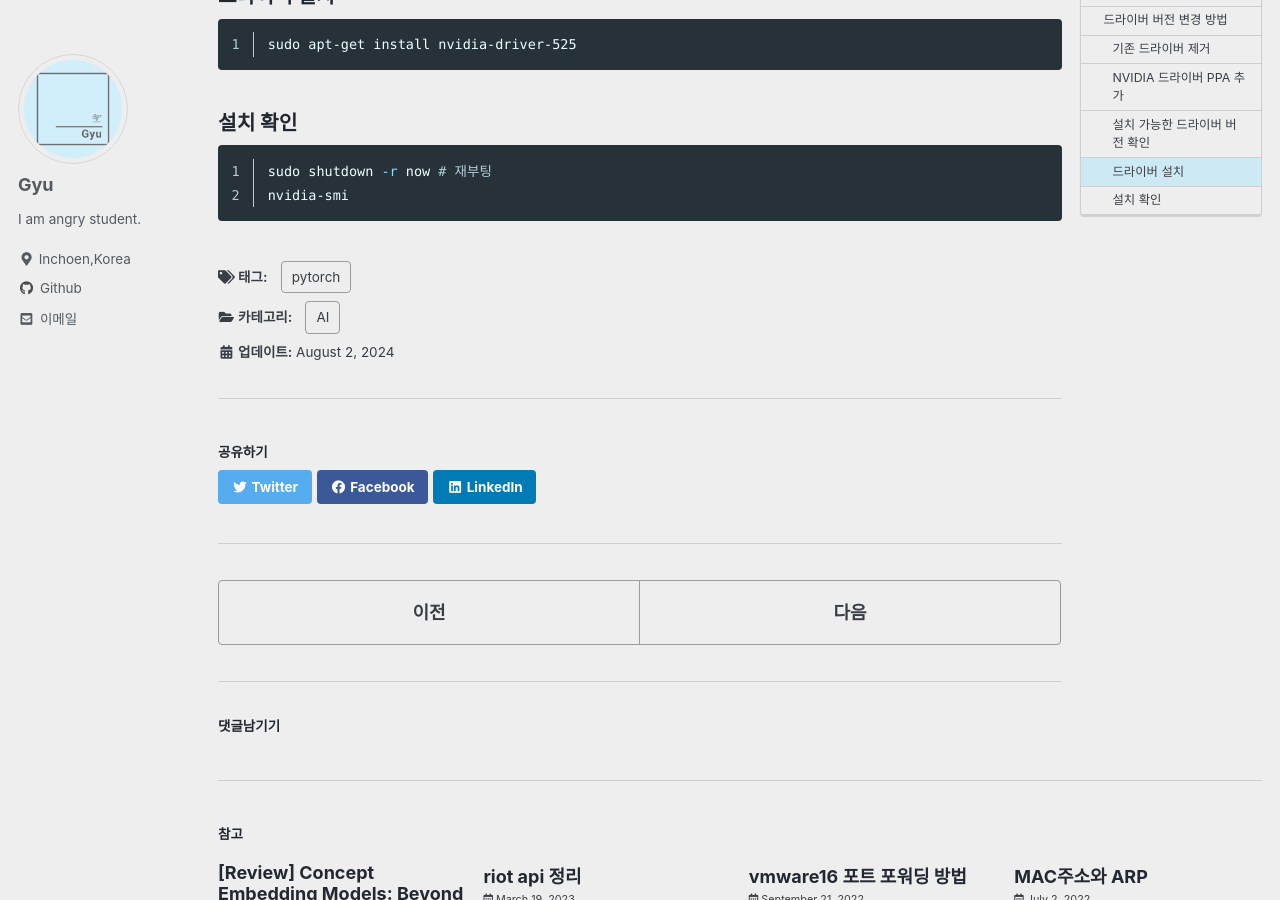
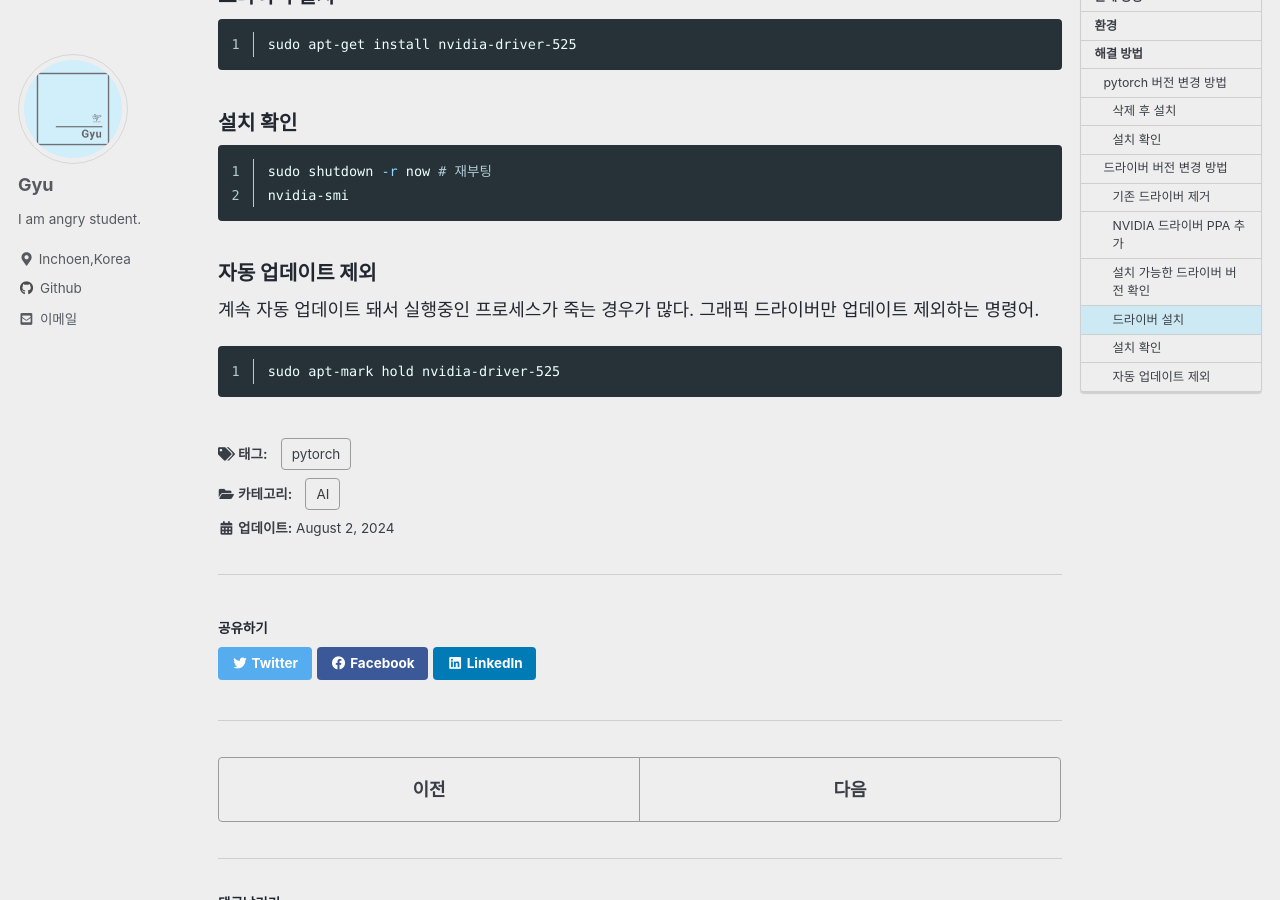
Before and after one commit to parksk99/parksk99.github.io, a Jekyll site: the page built from _posts/2024-08-02-pytorch-tensor-problem.md, in a window 1280 px wide and 900 px high, scrolled down 2027 px. Built offline with Jekyll 4.4.1, drawn with Linux system fonts in a browser that asks for light colours; cached includes are drawn as plain includes; comment, search, counter and statistics services are not loaded.

Commit message:
add command to freeze driver version

````diff
--- a/_posts/2024-08-02-pytorch-tensor-problem.md
+++ b/_posts/2024-08-02-pytorch-tensor-problem.md
@@ -63,3 +63,10 @@
 sudo shutdown -r now # 재부팅
 nvidia-smi
 ```
+
+### 자동 업데이트 제외
+계속 자동 업데이트 돼서 실행중인 프로세스가 죽는 경우가 많다.
+그래픽 드라이버만 업데이트 제외하는 명령어.
+```sh
+sudo apt-mark hold nvidia-driver-525
+```
````
